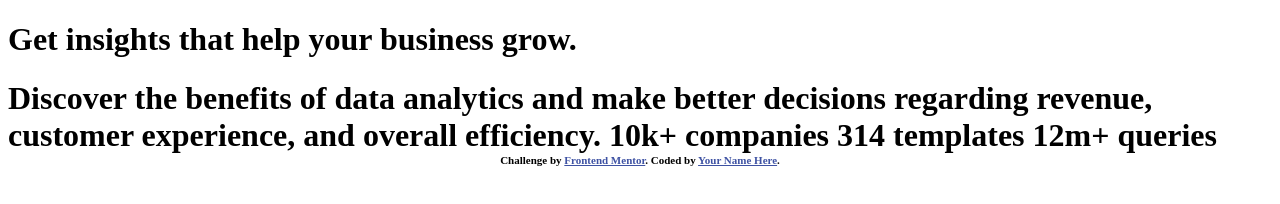
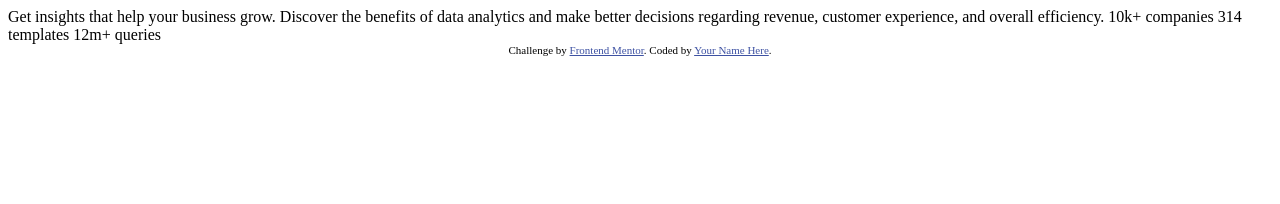
Before and after one commit to sjpark520/sjpark520.github.io, a plain HTML site: page index.html in a window 1280 px wide. Drawn offline with Linux system fonts and the light colour scheme.

Commit message:
change_files

```diff
--- a/index.html
+++ b/index.html
@@ -1,33 +1,40 @@
 <!DOCTYPE html>
 <html lang="en">
   <head>
-  <meta charset="UTF-8">
-  <meta name="viewport" content="width=device-width, initial-scale=1.0"> <!-- displays site properly based on user's device -->
+    <meta charset="UTF-8" />
+    <meta name="viewport" content="width=device-width, initial-scale=1.0" />
+    <!-- displays site properly based on user's device -->
 
-  <link rel="icon" type="image/png" sizes="32x32" href="./images/favicon-32x32.png">
+    <link
+      rel="icon"
+      type="image/png"
+      sizes="32x32"
+      href="./images/favicon-32x32.png"
+    />
 
     <title>Frontend Mentor | Stats preview card component</title>
 
     <!-- Feel free to remove these styles or customise in your own stylesheet 👍 -->
     <style>
-    .attribution { font-size: 11px; text-align: center; }
-    .attribution a { color: hsl(228, 45%, 44%); }
+      .attribution {
+        font-size: 11px;
+        text-align: center;
+      }
+      .attribution a {
+        color: hsl(228, 45%, 44%);
+      }
     </style>
   </head>
   <body>
-
-  <h1>Get insights that help your business grow.<h1>
-
-  Discover the benefits of data analytics and make better decisions regarding revenue, customer
-  experience, and overall efficiency.
-
-  10k+ companies
-  314 templates
-  12m+ queries
+    Get insights that help your business grow. Discover the benefits of data
+    analytics and make better decisions regarding revenue, customer experience,
+    and overall efficiency. 10k+ companies 314 templates 12m+ queries
 
     <div class="attribution">
-    Challenge by <a href="https://www.frontendmentor.io?ref=challenge" target="_blank">Frontend Mentor</a>.
-    Coded by <a href="#">Your Name Here</a>.
+      Challenge by
+      <a href="https://www.frontendmentor.io?ref=challenge" target="_blank"
+        >Frontend Mentor</a
+      >. Coded by <a href="#">Your Name Here</a>.
     </div>
   </body>
 </html>
```
Lines whose indentation alone changed are shown as unchanged.
